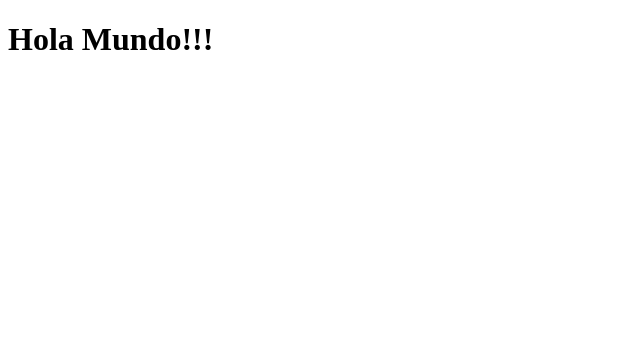
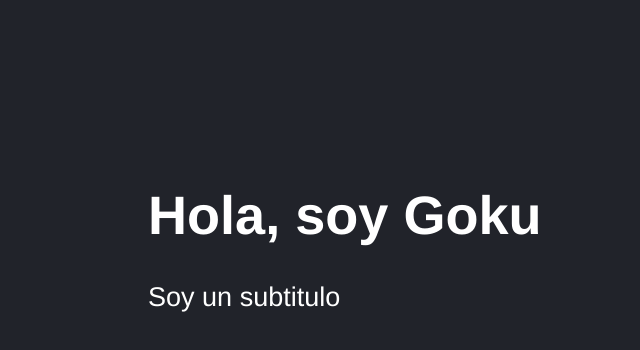
Before and after one commit to DavorTW/react, a React (Vite) app in the folder 03-counter-app-vite/: page / in a window 1280 px wide. Shown: the top 350 px of the page, without its empty margins (0-640 px from the left). Built offline with nearby package versions, Linux system fonts and the light colour scheme.

Commit message:
Added first component

```diff
--- /dev/null
+++ b/03-counter-app-vite/src/FirstApp.jsx
@@ -0,0 +1,24 @@
+import {fragment} from 'react';
+
+const newMessage = {
+    message: 'Hola mundo',
+    title: 'Davor',
+};
+
+const getSaludo = (message) => {
+    return message
+};
+
+export const FirstApp = ({title}) => {
+
+  return (
+    //same as writing <fragment></fragment>
+    <>
+        {/* <code>{JSON.stringify(newMessage)}</code> */}
+        {/* <h1>{getSaludo("Hi I am Davor")}</h1> */}
+        <h1>{title}</h1>
+        <p>Soy un subtitulo</p>
+    </>
+
+  )
+}
--- a/03-counter-app-vite/src/main.jsx
+++ b/03-counter-app-vite/src/main.jsx
@@ -1,10 +1,11 @@
 import React from 'react';
 import ReactDOM from 'react-dom/client';
-import { App } from './HelloWorldApp';
-
+//import { App, } from './HelloWorldApp';
+import { FirstApp } from './FirstApp';
+import './styles.css';
 
 ReactDOM.createRoot(document.getElementById('root')).render(
     <React.StrictMode>
-        <App/>
+        <FirstApp title="Hola, soy Goku"/>
     </React.StrictMode>
 )
--- /dev/null
+++ b/03-counter-app-vite/src/styles.css
@@ -0,0 +1,7 @@
+html, body{
+    background-color: #21232A;
+    color: #fff;
+    font-family: Helvetica, Arial, sans-serif;
+    font-size: 1.3rem;
+    padding: 70px;
+}
```
Also changed, not shown: 03-counter-app-vite/src/HelloWorldApp.jsx (line endings or trailing spaces).
